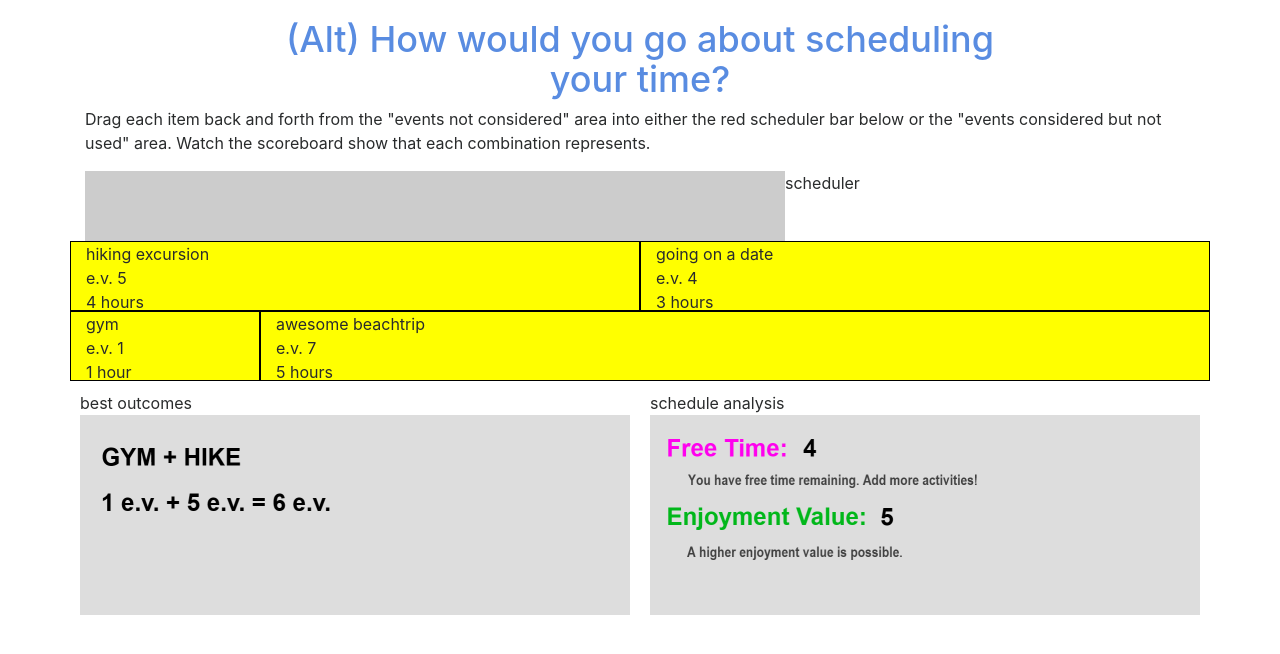
After one commit to austinchambers/dynamic-programming-fun, a PHP site: page /interactions/02-how-would-you.html in a window 1280 px wide. The commit adds this page. Shown: the top 654 px of the page. Run offline with PHP 8.4, Linux system fonts and the light colour scheme; some libraries are stand-ins or nearby versions.

Commit message:
#4 - Different Interaction

```diff
--- a/components/section-1/section-1.css
+++ b/components/section-1/section-1.css
@@ -41,7 +41,7 @@
 }
 
 #events-not-considered {
-	background-color: #ccc;
+	background-color: #ddd;
 	height: 90%;
 }
 
@@ -52,14 +52,13 @@
 }
 
 #events-considered {
-	background-color: #ccc;
-	height: 90%;
+	background-color: #ddd;
+	height: 200px;
 }
 
 #scoreboard {
-	background-color: #ccc;
-	height: 90%;
-	width: 225px;
+	background-color: #ddd;
+	height: 200px;
 }
 
 #gym {
--- /dev/null
+++ b/interactions/02-how-would-you.html
@@ -0,0 +1,71 @@
+<!doctype html>
+<html>
+<head>
+  <head>
+    <meta charset="utf-8">
+
+    <!-- Add Boostrap -->
+	<link href="interactions.css" rel="stylesheet" type="text/css">
+    <link rel="stylesheet" href="https://maxcdn.bootstrapcdn.com/bootstrap/4.0.0-alpha.6/css/bootstrap.min.css" integrity="sha384-rwoIResjU2yc3z8GV/NPeZWAv56rSmLldC3R/AZzGRnGxQQKnKkoFVhFQhNUwEyJ" crossorigin="anonymous">
+    <script src="https://code.jquery.com/jquery-3.1.1.slim.min.js" integrity="sha384-A7FZj7v+d/sdmMqp/nOQwliLvUsJfDHW+k9Omg/a/EheAdgtzNs3hpfag6Ed950n" crossorigin="anonymous"></script>
+    <script src="https://cdnjs.cloudflare.com/ajax/libs/tether/1.4.0/js/tether.min.js" integrity="sha384-DztdAPBWPRXSA/3eYEEUWrWCy7G5KFbe8fFjk5JAIxUYHKkDx6Qin1DkWx51bBrb" crossorigin="anonymous"></script>
+    <script src="https://maxcdn.bootstrapcdn.com/bootstrap/4.0.0-alpha.6/js/bootstrap.min.js" integrity="sha384-vBWWzlZJ8ea9aCX4pEW3rVHjgjt7zpkNpZk+02D9phzyeVkE+jo0ieGizqPLForn" crossorigin="anonymous"></script>
+
+    <!-- Add our own CSS and JS -->
+
+    <link href="../components/main.css" rel="stylesheet" type="text/css">
+    <script src="../js/interact.js" defer></script>
+    <script src="../js/angular.min.js"></script>
+
+    <!-- Add individual sections -->
+
+    <link href="../components/section-1/section-1.css" rel="stylesheet" type="text/css">
+    <script src="../components/section-1/section-1.js" defer></script>
+
+  </head>
+  <body>
+
+    <section id="section-1">
+      <div class="container">
+        <div class="row">
+          <div class="col-2"></div>
+          <div class="col-8">
+			<h2>
+				(Alt) How would you go about scheduling your time?
+			</h2>
+          </div>
+		  <div class="col-12">
+            <p>Drag each item back and forth from the "events not considered" area into either the red scheduler bar below or the "events considered but not used" area. Watch the scoreboard show that each combination represents.</p>
+          </div>
+<!--      <div class="col-12 zone">events not considered yet
+            <div id="events-not-considered" class="dropzone"></div>
+          </div> -->
+          <div class="col-12">scheduler
+            <div id="scheduler" class="dropzone">
+             </div>
+          </div>
+
+          <div id="hiking" class="col-6 block notdropped draggable drag-drop"> hiking excursion </br>e.v. 5</br>4 hours</div>
+          <div id="date" class="col-6 block notdropped draggable drag-drop"> going on a date </br>e.v. 4</br>3 hours</div>
+          <div id="gym" class="col-2 block notdropped draggable drag-drop"> gym </br>e.v. 1</br>1 hour</div>
+          <div id="beach" class="col-10 block notdropped draggable drag-drop"> awesome beachtrip </br> e.v. 7</br> 5 hours</div>
+
+          <div class="col-6 zone">best outcomes
+            <div id="events-considered" class="">
+                  <img src="best-outcomes.png" alt="Down To Subproblems" display: block; margin: auto; width: 100%;>
+            </div>
+          </div>
+          <div class="col-6 zone">schedule analysis
+            <div id="scoreboard" class="">
+                  <img src="schedule-analysis.png" alt="Down To Subproblems" display: block; margin: auto; width: 100%;>
+            </div>
+          </div>
+
+        </div>
+		<div class="col-2"></div>
+      </div>
+    </section>
+
+    <!--<img src="how-would-you.png" alt="How Would You" display: block; margin: auto; width: 100%;> -->
+</body>
+</html>
```
Also changed, not shown: index.html (+9 -0 lines), interactions/best-outcomes.png (added), interactions/schedule-analysis.png (added).
